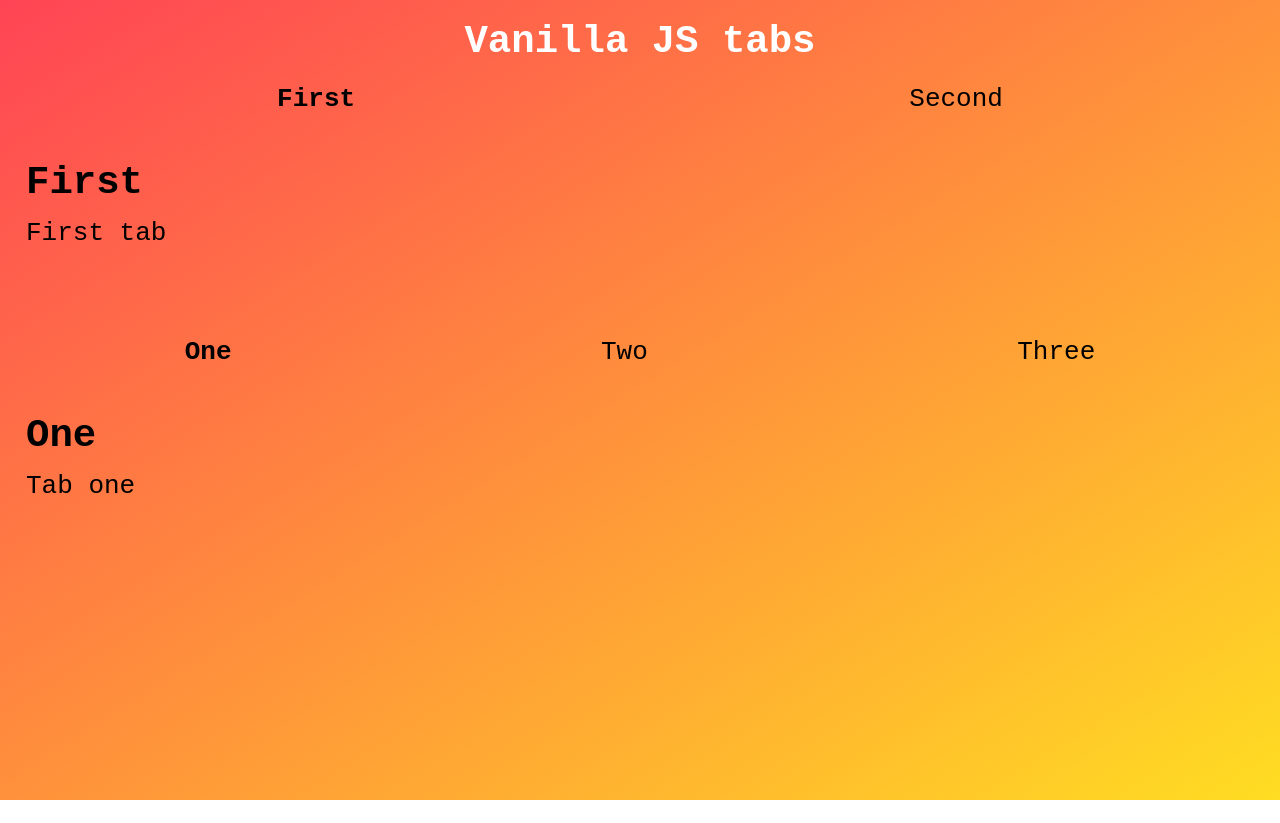
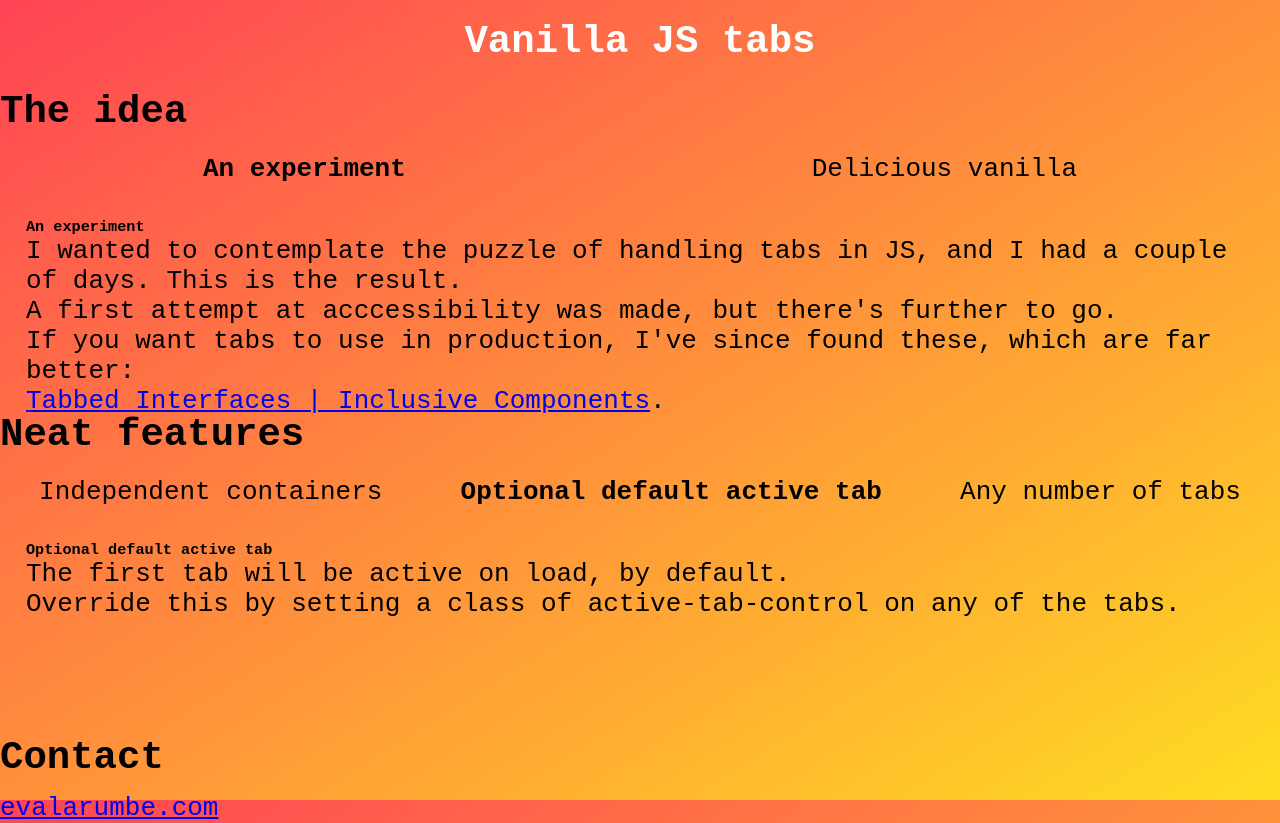
Before and after one commit to evalarumbe/vanilla-js-tabs, a website: page index.html in a window 1280 px wide. Before the commit the page ends 800 px from the top, so only its background shows below. Drawn offline with Linux system fonts and the light colour scheme.

Commit message:
Rework the content

```diff
--- a/index.html
+++ b/index.html
@@ -8,49 +8,61 @@
 </head>
 <body>
 
+<header>
   <h1>Vanilla JS tabs</h1>
+</header>
 
-<div class="tab-container cherry">
+<main>
+  <h2>The idea</h2>
+  <div class="tab-container">
     <ul class="tab-controls">
-    <li><button aria-controls="first" role="tab">First</button></li>
-    <li><button aria-controls="second" role="tab">Second</button></li>
+      <li><button aria-controls="an-experiment" role="tab">An experiment</button></li>
+      <li><button aria-controls="delicious-vanilla" role="tab">Delicious vanilla</button></li>
     </ul>
     <div class="tab-panels">
-    <section id="first" class="tab-panel">
-      <h2>First</h2>
-      <p>First tab</p>
+      <section id="an-experiment" class="tab-panel">
+        <h3>An experiment</h3>
+        <p>I wanted to contemplate the puzzle of handling tabs in JS, and I had a couple of days. This is the result.</p>
+        <p>A first attempt at acccessibility was made, but there's further to go.<br>If you want tabs to use in production, I've since found these, which are far better:<br><a href="https://inclusive-components.design/tabbed-interfaces/">Tabbed Interfaces | Inclusive Components</a>.</p>
       </section>
 
-    <section id="second" class="tab-panel">
-      <h2>Second</h2>
-      <p>Second tab</p>
+      <section id="delicious-vanilla" class="tab-panel">
+        <h3>Delicious vanilla</h3>
+        <p>No frameworks.<br>No funny business.</p>
       </section>
     </div>
   </div>
 
-<div class="tab-container gold">
+  <h2>Neat features</h2>
+  <div class="tab-container">
     <ul class="tab-controls">
-    <li><button aria-controls="one" role="tab">One</button></li>
-    <li><button aria-controls="two" role="tab">Two</button></li>
-    <li><button aria-controls="three" role="tab">Three</button></li>
+      <li><button aria-controls="independent-containers" role="tab">Independent containers</button></li>
+      <li><button aria-controls="optional-default-active-tab" role="tab" class="active-tab-control">Optional default active tab</button></li>
+      <li><button aria-controls="any-number-of-tabs" role="tab">Any number of tabs</button></li>
     </ul>
     <div class="tab-panels">
-    <section id="one" class="tab-panel">
-      <h2>One</h2>
-      <p>Tab one</p>
+      <section id="independent-containers" class="tab-panel">
+        <h3>Independent containers</h3>
+        <p>Have as many sets of tabs as you want!<br>They won't confuse each other.</p>
       </section>
 
-    <section id="two" class="tab-panel">
-      <h2>Two</h2>
-      <p>Tab two</p>
+      <section id="optional-default-active-tab" class="tab-panel">
+        <h3>Optional default active tab</h3>
+        <p>The first tab will be active on load, by default.<br>Override this by setting a class of <code>active-tab-control</code> on any of the tabs.</p>
       </section>
 
-    <section id="three" class="tab-panel">
-      <h2>Three</h2>
-      <p>Tab three</p>
+      <section id="any-number-of-tabs" class="tab-panel">
+        <h3>Any number of tabs</h3>
+        <p>The JS can handle it.<br>The CSS is up to you.</p>
       </section>
     </div>
   </div>
+</main>
+
+<footer class="contact">
+  <h2>Contact</h2>
+  <p><a href="https://www.evalarumbe.com">evalarumbe.com</a></p>
+</footer>
 
 <script src="./tabs.js"></script>
 </body>
```
Lines whose indentation alone changed are shown as unchanged.
